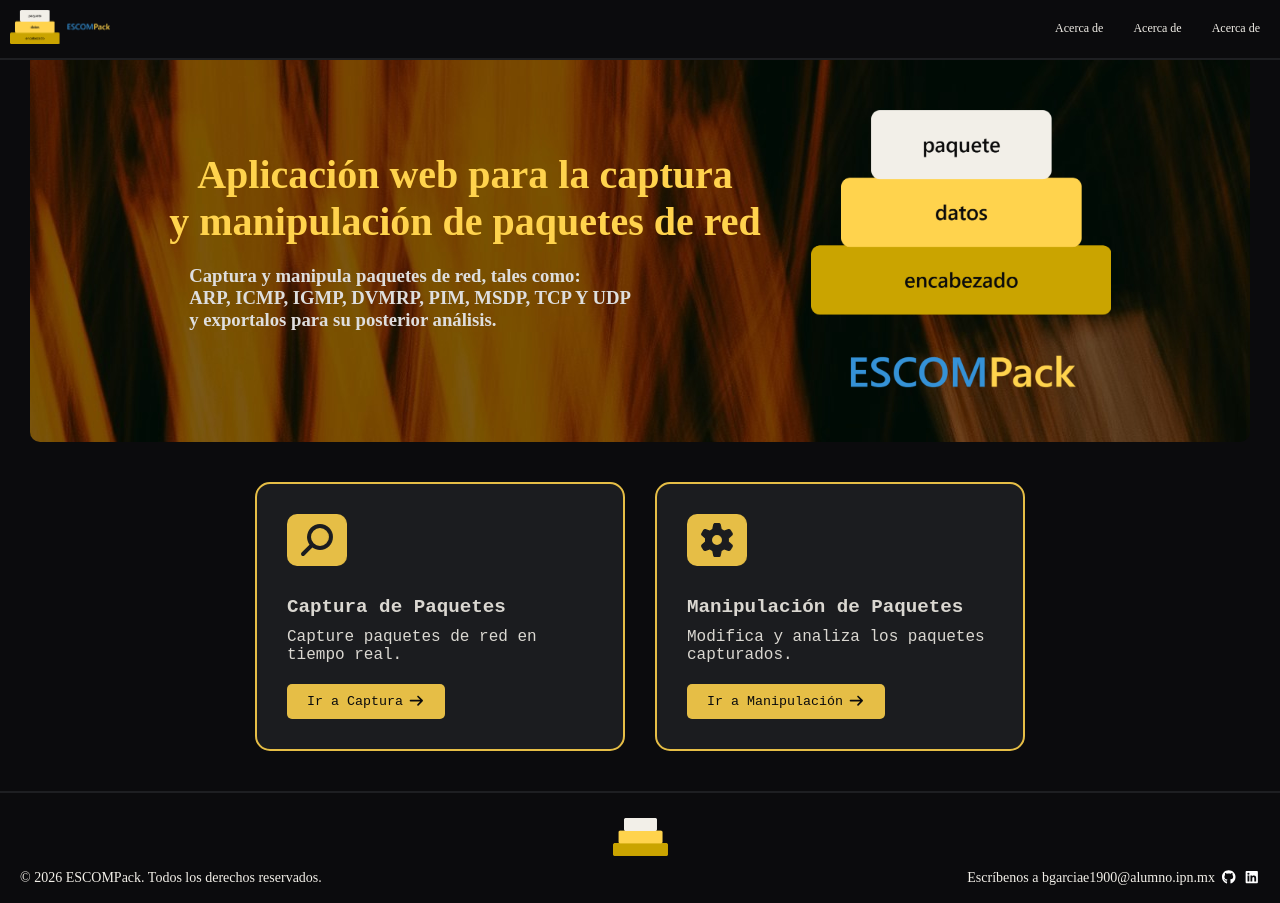
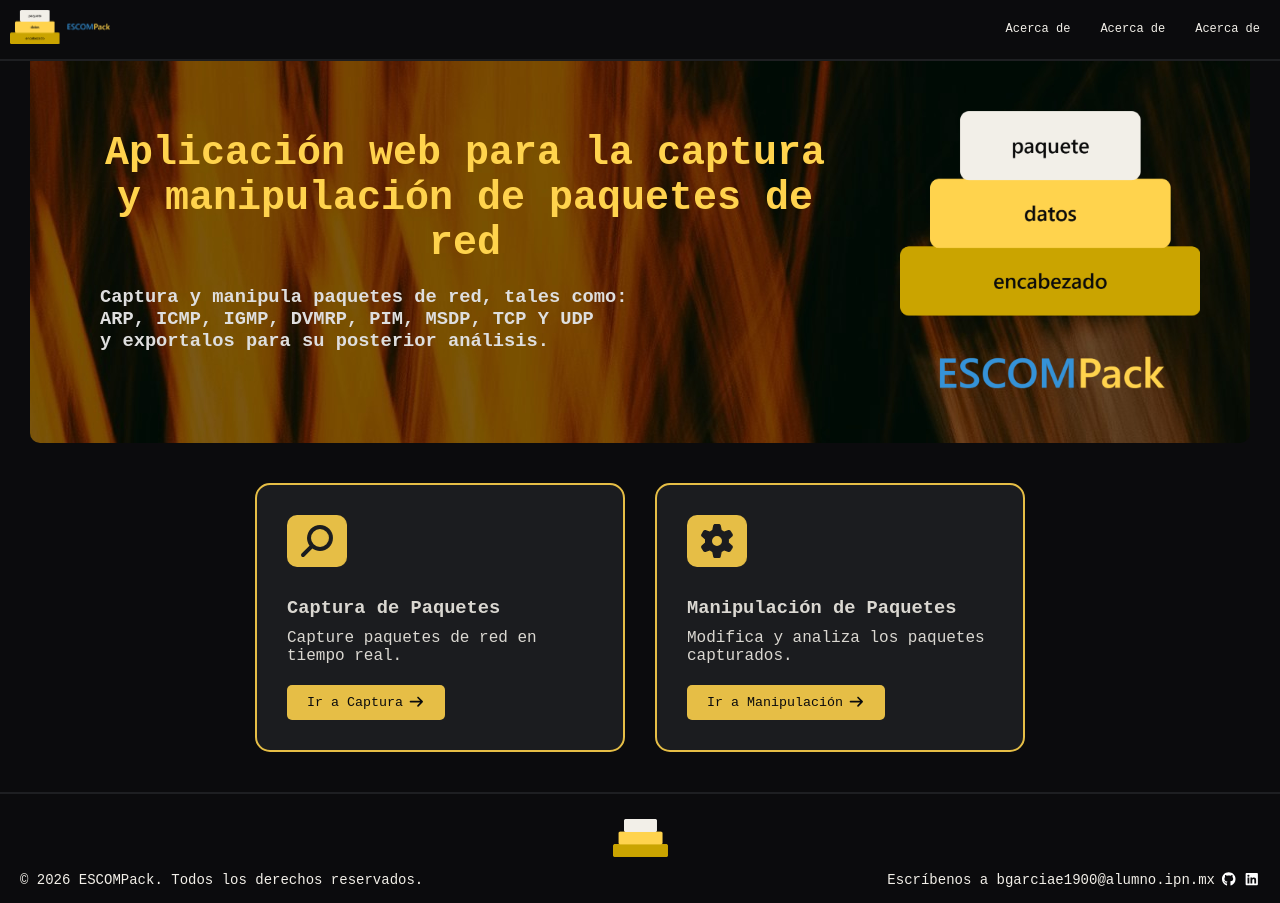
Before and after one commit to Bryan-13-TY/escompack, a React (Vite) app in the folder frontend/: page / in a window 1280 px wide. Built offline with nearby package versions, Linux system fonts and the light colour scheme.

Commit message:
Organiza los archivos .css y .jsx de la interfaz de bienvenida

```diff
--- a/frontend/src/components/Footer.css
+++ b/frontend/src/components/Footer.css
@@ -1,28 +1,38 @@
 :root {
-    --footer-background-color: #1e1f22;
-    --footer-background-color: #0b0b0d;
-    --footer-text-color: #f2efe8;
-    --footer-border-top-color: #1e1f22;
+    /* ====== variables para el modo oscuro ====== */
+
+    --dk-footer-bg-clr: #0b0b0d;
+    --dk-footer-txt-clr: #f2efe8;
+    --dk-footer-bdr-top-clr: #1e1f22;
+
+    /* ====== variables para el modo claro ====== */
+
+    /* variables genericas para el footer */
+    --fnt-family: 'Cascadia Code', monospace;
 }
 
 footer {
-    background-color: var(--footer-background-color);
-    color: var(--footer-text-color);
     padding: 15px 20px;
-    border-top: 2px solid var(--footer-border-top-color);
-    font-family: 'Cascadia Code';
+    border-top: 2px solid var(--dk-footer-bdr-top-clr);
+
+    color: var(--dk-footer-txt-clr);
+    font-family: var(--fnt-family);
+
+    background-color: var(--dk-footer-bg-clr);
 }
 
 .footer-image {
+    padding: 10px;
+
     text-align: center;
-    padding: 10px;
 }
 
 .footer-info {
     display: flex;
-    font-size: 14px;
     flex-direction: column; /* en dos filas */
     gap: 10px;
+
+    font-size: 14px;
 }
 
 .info-general, .info-contact {
--- a/frontend/src/components/NavBar.css
+++ b/frontend/src/components/NavBar.css
@@ -1,16 +1,25 @@
 :root {
-    --navbar-background-color: #0b0b0d;
-    --navbar-text-color: #f2efe8;
-    --navar-border-bottom-color: #1e1f22;
-    --navbar-list-element-background-hover-color: #1e1f22;
+    /* ====== variables para el modo oscuro ====== */
+
+    --dk-navbar-bg-clr: #0b0b0d;
+    --dk-navbar-txt-clr: #f2efe8;
+    --dk-navbar-bdr-bottom-clr: #1e1f22;
+    --dk-navbar-lst-element-bg-hvr-clr: #1e1f22;
+
+    /* ====== variables para el modo claro ====== */
+
+    /* variables genericas para el footer */
+    --fnt-family: 'Cascadia Code', monospace;
 }
 
 nav {
-    background-color: var(--navbar-background-color);
-    color: var(--navbar-text-color);
-    border-bottom: 2px solid var(--navar-border-bottom-color);
+    border-bottom: 2px solid var(--dk-navbar-bdr-bottom-clr);
     padding: 10px;
-    font-family: 'Cascadia Code';
+
+    color: var(--dk-navbar-txt-clr);
+    font-family: var(--fnt-family);
+
+    background-color: var(--dk-navbar-bg-clr);
 }
 
 .navbar-content {
@@ -25,11 +34,12 @@
 }
 
 ul {
-    list-style: none;
+    display: flex;
     margin: 0;
     padding: 0;
-    display: flex;
     gap: 10px;
+
+    list-style: none;
     font-size: 12px;
 }
 
@@ -39,6 +49,6 @@
 
 .list-element:hover {
     border-radius: 10px;
-    background-color: var(--navbar-list-element-background-hover-color);
-    color: var(--navbar-list-element-hover-text-color);
+
+    background-color: var(--dk-navbar-lst-element-bg-hvr-clr);
 }
--- a/frontend/src/components/OperationCard.css
+++ b/frontend/src/components/OperationCard.css
@@ -1,79 +1,90 @@
 :root {
+    /* ====== variables para el modo oscuro ====== */
+
     /* variables para la tarjeta */
-    --card-background-color: #1e1f22;
-    --card-border: 2px solid;
-    --card-border-radius: 15px;
-    --card-border-color: #ffd34d;
-    --card-border-hover-color: #caa400;
+    --dk-card-bg-clr: #1e1f22;
+    --dk-card-bdr: 2px solid;
+    --dk-card-bdr-radius: 15px;
+    --dk-card-bdr-clr: #ffd34d;
+    --dk-card-bdr-hvr-clr: #caa400;
+    --dk-card-txt-clr: #f2efe8;
 
-    /* variables para el ícono */
-    --icon-background-color: #ffd34d;
-    --icon-background-hover-color: #caa400;
-    --icon-color: #1e1f22;
+    /* variables para el icono de la tarjeta */
+    --dk-icon-bg-clr: #ffd34d;
+    --dk-icon-bg-hvr-clr: #caa400;
+    --dk-icon-txt-clr: #1e1f22;
 
-    /* variables para el botón */
-    --button-background-color: #ffd34d;
-    --button-background-hover-color: #caa400;
-    --button-text-color: #0b0b0d;
+    /* variables para el botón de la tarjeta */
+    --dk-btn-bg-clr: #ffd34d;
+    --dk-btn-bg-hvr-clr: #caa400;
+    --dk-btn-txt-clr: #0b0b0d;
 
-    /* variables para el resto de la tarjeta */
-    --card-text-color: #f2efe8;
+    /* ====== variables para el modo claro ====== */
+
+    /* variables genericas para la tarjeta */
+    --fnt-family: 'Cascadia Code', monospace;
 }
 
 .card {
-    background-color: var(--card-background-color);
+    border: var(--dk-card-bdr);
+    border-radius: var(--dk-card-bdr-radius);
+    border-color: var(--dk-card-bdr-clr);
+    padding: 30px;
+
     opacity: 0.9;
-    border-radius: var(--card-border-radius);
-    border: var(--card-border);
-    border-color: var(--card-border-color);
-    padding: 30px;
+    background-color: var(--dk-card-bg-clr);
 }
 
 .card:hover {
-    border-color: var(--card-border-hover-color);
-    box-shadow: var(--card-shadow);
+    border-color: var(--dk-card-bdr-hvr-clr);
 }
 
-.card .icon {
-    background-color: var(--icon-background-color);
-    color: var(--icon-color); /* aplica el color al icono */
+.card .card-icon {
+    border-radius: 10px;
     padding: 10px;
-    border-radius: 10px;
+
     text-align: center;
+    color: var(--dk-icon-txt-clr); /* aplica el color al icono */
+
+    background-color: var(--dk-icon-bg-clr);
 }
 
-.card:hover .icon {
-    background-color: var(--icon-background-hover-color);
+.card:hover .card-icon {
+    background-color: var(--dk-icon-bg-hvr-clr);
 }
 
 .card h3 {
-    margin: 0px;
+    margin: 0;
     margin-top: 30px;
-    font-size: 1.2em;
-    color: var(--card-text-color);
-    font-family: 'Cascadia Code', monospace;
+
+    font-style: 1.2em;
+    color: var(--dk-card-txt-clr);
+    font-family: var(--fnt-family);
 }
 
 .card p {
-    color: var(--card-text-color);
-    margin: 10px 0px 20px 0px;
-    font-family: 'Cascadia Code', monospace;
+    margin: 10px 0 20px 0;
+
+    color: var(--dk-card-txt-clr);
+    font-family: var(--fnt-family);
 }
 
 .card button {
-    background-color: var(--button-background-color);
-    color: var(--button-text-color);
     border: none;
     padding: 10px 20px;
     border-radius: 5px;
+
+    color: var(--dk-btn-txt-clr);
+    font-family: var(--fnt-family);
+
+    background-color: var(--dk-btn-bg-clr);
     cursor: pointer;
-    font-family: 'Cascadia Code', monospace;
 }
 
 .card:hover button {
-    background-color: var(--button-background-hover-color);
+    background-color: var(--dk-btn-bg-hvr-clr);
 }
 
-.card button .button-icon {
+.card button .card-btn-icon {
     margin-left: 5px;
 }
--- a/frontend/src/components/OperationCard.jsx
+++ b/frontend/src/components/OperationCard.jsx
@@ -7,7 +7,7 @@
 export function OperationCard({ icon, title, description, buttonText, pageLink }) {
     return (
         <div className="card">
-            <FontAwesomeIcon className='icon' icon={icon} size='2x' flip/>
+            <FontAwesomeIcon className='card-icon' icon={icon} size='2x' flip/>
             <h3>{title}</h3>
             <p>{description}</p>
             <Link to={pageLink}>
@@ -15,7 +15,7 @@
                     <span>
                         {buttonText}
                         <FontAwesomeIcon
-                            className='button-icon'
+                            className='card-btn-icon'
                             icon={faArrowRight}
                         />
                     </span>
--- a/frontend/src/pages/Welcome.css
+++ b/frontend/src/pages/Welcome.css
@@ -1,7 +1,11 @@
 :root {
     /* variables para la sección de bienvenida */
-    --general-desc-text-color: #ffd34d;
-    --especify-desc-text-color: #dedede;
+    --title-txt-clr: #ffd34d;
+    --desc-txt-clr: #dedede;
+
+    /* variables genericas para sección de bienvenida */
+    --wlcm-bg: url('../assets/cover-v2.JPG');
+    --fnt-family: 'Cascadia Code', monospace;
 }
 
 main {
@@ -10,34 +14,33 @@
 
 .welcome-section {
     display: flex;
-    flex-direction: column; /* logo arriba de la descripción */
+    flex-direction: column; /* logo arriba de la desc */
     gap: 30px;
-    align-items: center; /* logo y descripcion alineados horizontalmente */
-    /*border: 3px solid brown;*/
+    align-items: center; /* logo y desc alineados horizontalmente */
     padding: 50px 30px;
-    background: url('../assets/cover-v2.JPG');
-    margin-left: 30px;
-    margin-right: 30px;
+    margin: 0 30px;
     border-bottom-left-radius: 10px;
     border-bottom-right-radius: 10px;
+
+    background: var(--wlcm-bg);
 }
 
-.welcome-section-image {
+.section-image {
     text-align: center;
 }
 
-.welcome-section-descrp .descrp-general {
+.section-desc .desc-title {
     margin: 0;
-    color: var(--general-desc-text-color);
-    font-family: 'Cascadia Code';
+    color: var(--title-txt-clr);
+    font-family: var(--fnt-family);
     font-size: 40px;
     text-align: center;
 }
 
-.welcome-section-descrp .descrp-specify {
+.section-desc .desc-desc {
     margin: 0;
-    color: var(--especify-desc-text-color);
-    font-family: 'Cascadia Code';
+    color: var(--desc-txt-clr);
+    font-family: var(--fnt-family);
     padding: 20px;
 }
 
@@ -54,12 +57,12 @@
         width: auto; /* logo y descripcion ocupan todo el espacio disponible */
     }
 
-    .welcome-section-descrp {
+    .section-desc {
         white-space: pre-line;
     }
 }
 
-.cards-container {
+.welcome-cards {
     display: flex;
     flex-direction: column; /* una tarjeta abajo de la otra */
     gap: 30px;
@@ -69,7 +72,7 @@
 
 /* las tarjetas ocupan todo el ancho disponible */
 /* del contenedor */
-.cards-container > * {
+.welcome-cards > * {
     width: 100%;
     max-width: 100%;
 }
@@ -77,14 +80,14 @@
 /* si el tamaño de la pantalla es más de 760px */
 /* las tarjetas pasan de columnas a filas */
 @media (min-width: 760px) {
-    .cards-container {
+    .welcome-cards {
         flex-direction: row; /* una tarjeta al lado de la otra */
         gap: 30px;
         justify-content: center; /* centra las tarjetas horizontalmente */
         align-items: stretch; /* las tarjetas ocupan el mismo alto */
     }
 
-    .cards-container > * {
+    .welcome-cards > * {
         width: auto; /* las tarjetas ocupan el ancho que necesiten */
         max-width: 370px; /* limita el tamaño máximo */
         min-width: 200px; /* limita el tamaño mínimo */
--- a/frontend/src/pages/Welcome.jsx
+++ b/frontend/src/pages/Welcome.jsx
@@ -16,23 +16,23 @@
             <NabVar />
             <main>
                 <section className='welcome-section'>
-                    <div className='welcome-section-descrp'>
-                        <h1 className='descrp-general'>
+                    <div className='section-desc'>
+                        <h1 className='desc-title'>
                             {`Aplicación web para la captura
                             y manipulación de paquetes de red`}
                         </h1>
-                        <h3 className='descrp-specify'>
+                        <h3 className='desc-desc'>
                             {`Captura y manipula paquetes de red, tales como:
                             ARP, ICMP, IGMP, DVMRP, PIM, MSDP, TCP Y UDP
                             y exportalos para su posterior análisis.`}
                         </h3>
                     </div>
-                    <div className='welcome-section-image'>
+                    <div className='section-image'>
                         <img src={escomPackLogo} alt="ESCOMPack logo" width={300}/>
                     </div>
                 </section>
 
-                <section className='cards-container'>
+                <section className='welcome-cards'>
                     {/* Tarjetas para la captura y manipulación de paquetes */}
                     <OperationCard
                         icon={faMagnifyingGlass}
@@ -49,7 +49,7 @@
                         pageLink='/manipulation'
                     />
                 </section>
-                <section className='about'>
+                <section className='welcom-about'>
 
                 </section>
             </main>
```
